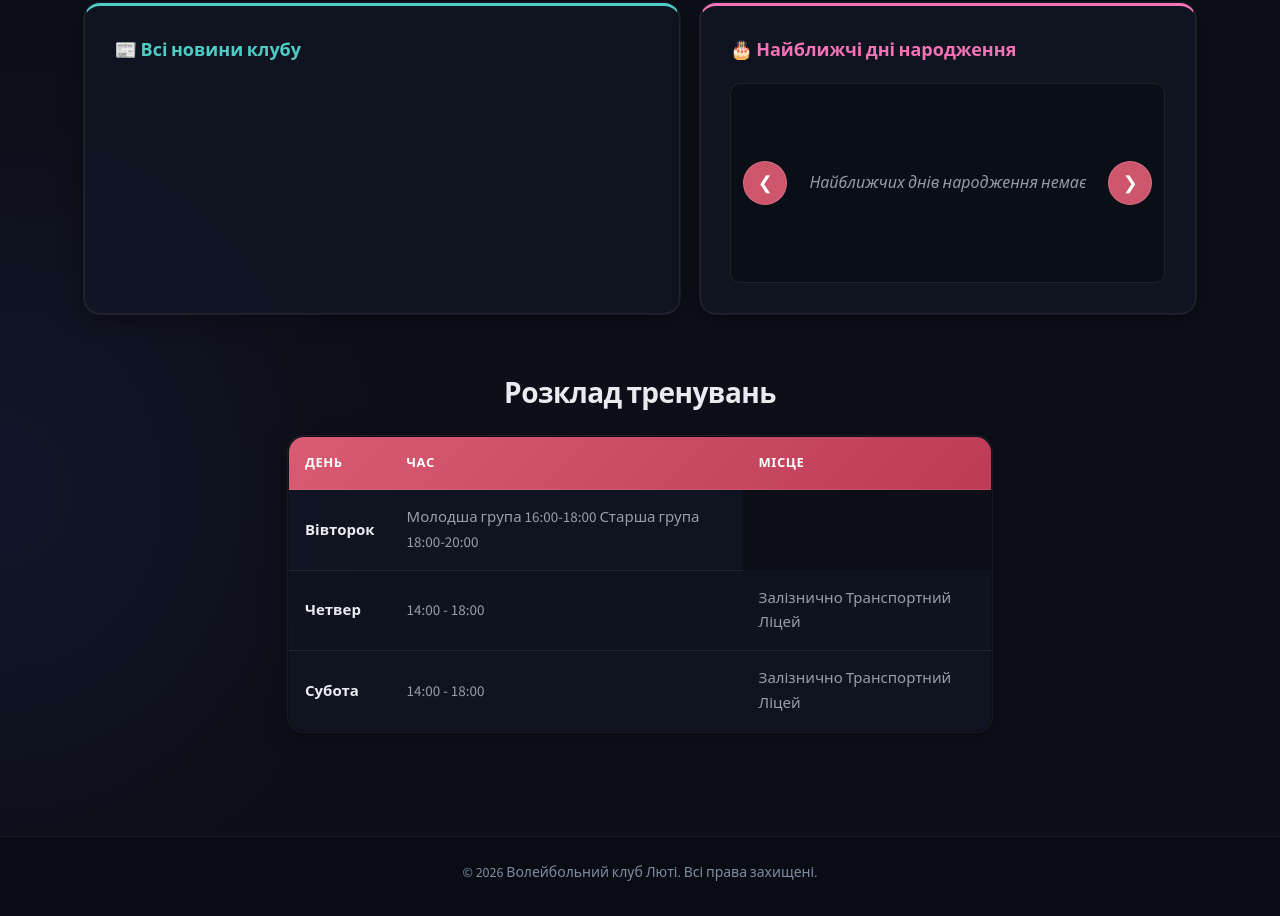
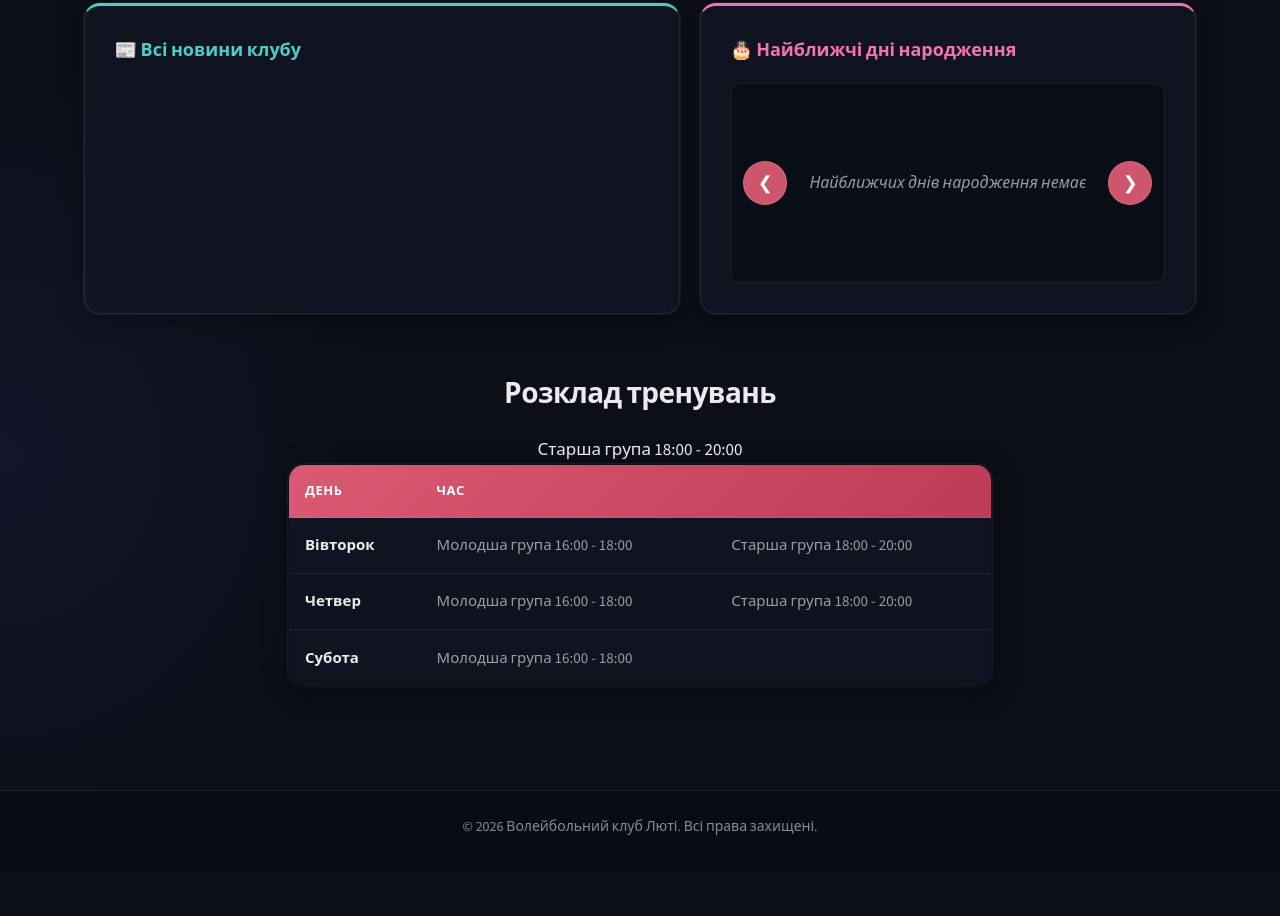
Before and after one commit to Hyperhen/Sait, a website: page public/index.html in a window 1280 px wide. Shown: the part 1219-2135 px from the top of the page. After the commit the page ends 2090 px from the top, so only its background shows below. Drawn offline with nearby package versions, Linux system fonts and the light colour scheme.

Commit message:
Fix schedule table structure in index.html

```diff
--- a/public/index.html
+++ b/public/index.html
@@ -72,13 +72,12 @@
     <h2 class="section-title">Розклад тренувань</h2>
     <table>
         <thead>
-            <tr><th>День</th><th>Час</th><th>Місце</th></tr>
+            <tr><th>День</th><th>Час</th><th></th></tr>
         </thead>
         <tbody>
-            <tr><td>Вівторок</td><td>Молодша група 16:00-18:00
-                Старша група 18:00-20:00
-            <tr><td>Четвер</td><td>14:00 - 18:00</td><td>Залізнично Транспортний Ліцей</td></tr>
-            <tr><td>Субота</td><td>14:00 - 18:00</td><td>Залізнично Транспортний Ліцей</td></tr>
+            <tr><td>Вівторок</td><td>Молодша група 16:00 - 18:00</td><td>Старша група 18:00 - 20:00</td>
+            <tr><td>Четвер</td><td>Молодша група 16:00 - 18:00</td><td>Старша група 18:00 - 20:00</td></tr>
+            <tr><td>Субота</td><td>Молодша група 16:00 - 18:00</td><td></td>Старша група 18:00 - 20:00</tr>
         </tbody>
     </table>
 </section>
```
